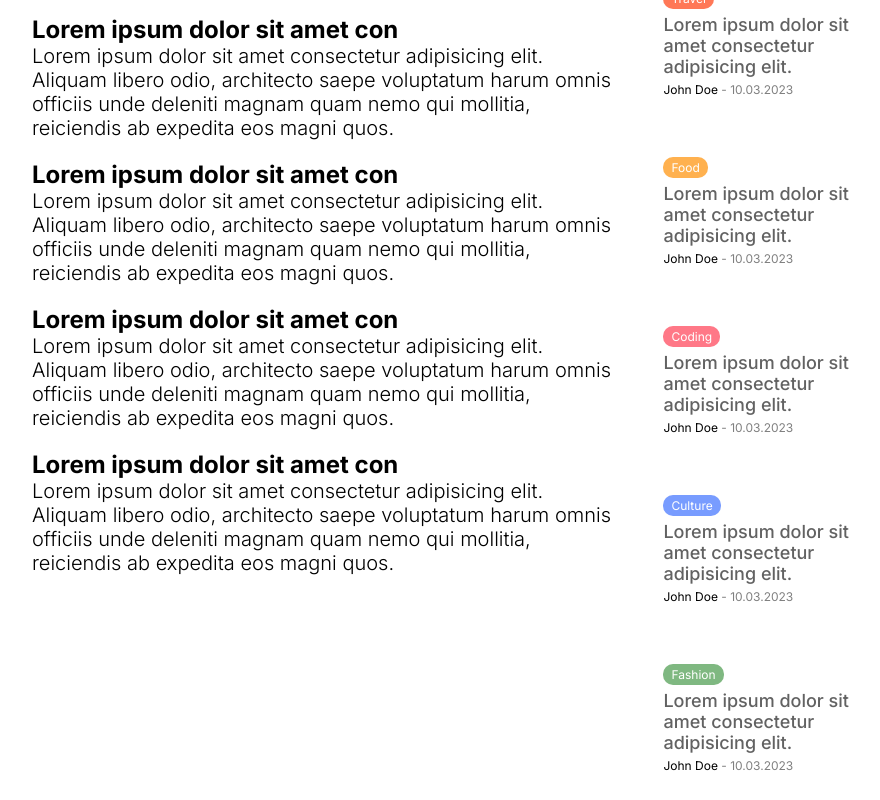
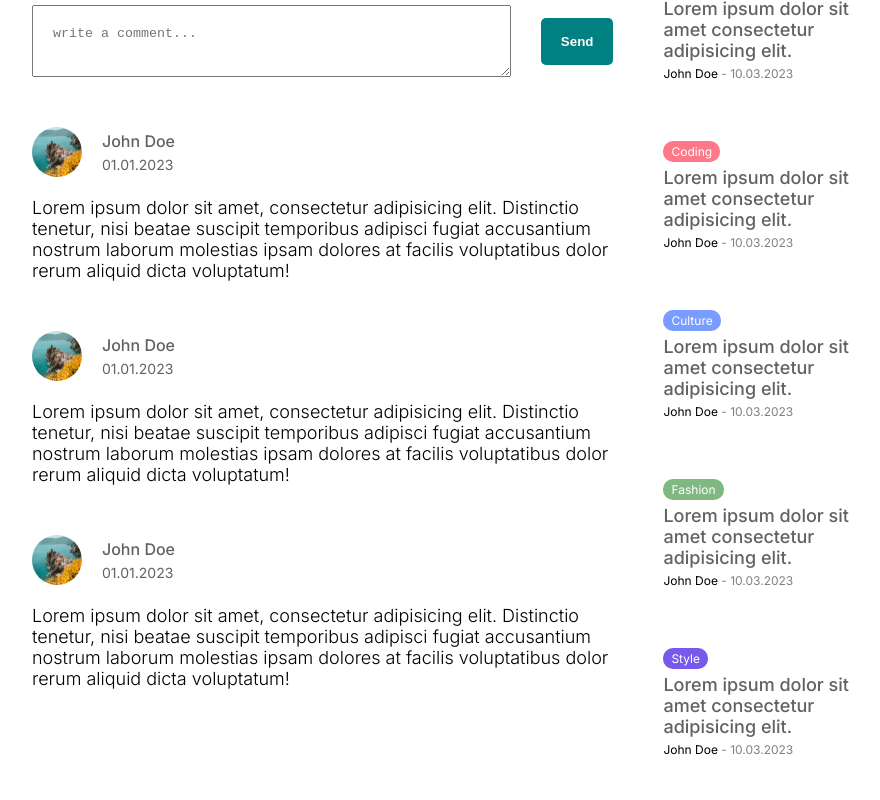
Before and after one commit to Kkinod/BNF-Blog, a Next.js app: page /login in a window 1280 px wide. Shown: the part 900-1700 px from the top of the page, without its empty margins (176-1056 px from the left). Built offline with nearby package versions, Linux system fonts and the light colour scheme.

Commit message:
add Comments component

```diff
--- a/src/app/[slug]/page.tsx
+++ b/src/app/[slug]/page.tsx
@@ -1,5 +1,6 @@
 import Image from "next/image";
 import { Menu } from "@/components/Menu/Menu";
+import { Comments } from "@/components/ATOMIC_DESIGN/molecules/Comments/Comments";
 import "./singlePage.css";
 
 const SinglePage = () => {
@@ -38,24 +39,9 @@ const SinglePage = () => {
 							architecto saepe voluptatum harum omnis officiis unde deleniti magnam quam nemo qui
 							mollitia, reiciendis ab expedita eos magni quos.
 						</p>
-						<h2>Lorem ipsum dolor sit amet con</h2>
-						<p>
-							Lorem ipsum dolor sit amet consectetur adipisicing elit. Aliquam libero odio,
-							architecto saepe voluptatum harum omnis officiis unde deleniti magnam quam nemo qui
-							mollitia, reiciendis ab expedita eos magni quos.
-						</p>
-						<h2>Lorem ipsum dolor sit amet con</h2>
-						<p>
-							Lorem ipsum dolor sit amet consectetur adipisicing elit. Aliquam libero odio,
-							architecto saepe voluptatum harum omnis officiis unde deleniti magnam quam nemo qui
-							mollitia, reiciendis ab expedita eos magni quos.
-						</p>
-						<h2>Lorem ipsum dolor sit amet con</h2>
-						<p>
-							Lorem ipsum dolor sit amet consectetur adipisicing elit. Aliquam libero odio,
-							architecto saepe voluptatum harum omnis officiis unde deleniti magnam quam nemo qui
-							mollitia, reiciendis ab expedita eos magni quos.
-						</p>
+					</div>
+					<div className="content__comment">
+						<Comments />
 					</div>
 				</div>
 				<Menu />
--- a/src/app/[slug]/singlePage.css
+++ b/src/app/[slug]/singlePage.css
@@ -1,7 +1,7 @@
 .singlePage__infoContainer {
 	display: flex;
 	align-items: center;
-	gap: 50px;
+	gap: 3.125rem;
 }
 
 .singlePage__textContainer {
@@ -9,19 +9,31 @@
 }
 
 .singlePage__textTitle {
-	font-size: 64px;
-	margin-bottom: 50px;
+	font-size: 4rem;
+	margin-bottom: 3.125rem;
+
+	@media screen and (max-width: 96rem) {
+		font-size: 3.375rem;
+	}
+
+	@media screen and (max-width: 80rem) {
+		font-size: 48px;
+	}
+
+	@media screen and (max-width: 40rem) {
+		font-size: 36px;
+	}
 }
 
 .text__userContainer {
 	display: flex;
 	align-items: center;
-	gap: 20px;
+	gap: 1.25rem;
 }
 
 .text__userImageContainer {
-	width: 50px;
-	height: 50px;
+	width: 3.125rem;
+	height: 3.125rem;
 	position: relative;
 }
 
@@ -38,14 +50,18 @@
 }
 
 .text__userName {
-	font-size: 20px;
+	font-size: 1.25rem;
 	font-weight: 500;
 }
 
 .singlePage__imageContainer {
+	position: relative;
+	height: 21.875rem;
 	flex: 1;
-	height: 350px;
-	position: relative;
+
+	@media screen and (max-width: 64rem) {
+		display: none;
+	}
 }
 
 .singlePage__image {
@@ -54,41 +70,20 @@
 
 .singlePage__content {
 	display: flex;
-	gap: 50px;
+	gap: 3.125rem;
 }
 
 .content__post {
 	flex: 5;
-	margin-top: 60px;
+	margin-top: 3.75rem;
 }
 
 .content__postDescription p {
-	font-size: 20px;
+	margin-bottom: 1.25rem;
+	font-size: 1.25rem;
 	font-weight: 300;
-	margin-bottom: 20px;
-}
 
-@media screen and (max-width: 1536px) {
-	.title {
-		font-size: 54px;
+	@media screen and (max-width: 40rem) {
+		font-size: 1.125rem;
 	}
 }
-@media screen and (max-width: 1280px) {
-	.title {
-		font-size: 48px;
-	}
-}
-@media screen and (max-width: 1024px) {
-	.imageContainer {
-		display: none;
-	}
-}
-@media screen and (max-width: 640px) {
-	.title {
-		font-size: 36px;
-	}
-
-	.description p {
-		font-size: 18px;
-	}
-}
--- a/src/app/globals.css
+++ b/src/app/globals.css
@@ -41,6 +41,8 @@
 	--breakpoint-desktop: 80rem;
 	/* 1440px */
 	--breakpoint-desktop1440: 90rem;
+	/* 1536px */
+	--breakpoint-desktop1440: 96rem;
 	/* 1700px */
 	--breakpoint-desktop1700: 106.25rem;
 	/* 1920px */
--- /dev/null
+++ b/src/components/ATOMIC_DESIGN/molecules/Comments/Comments.tsx
@@ -0,0 +1,67 @@
+import Link from "next/link";
+import "./comments.css";
+import Image from "next/image";
+
+export const Comments = () => {
+	const status = "authenticate";
+
+	return (
+		<div className="comments__container">
+			<h1 className="comment__title"></h1>
+			{status === "authenticate" ? (
+				<div className="comment__write">
+					<textarea placeholder="write a comment..." className="comment__input" />
+					<button className="comment__button">Send</button>
+				</div>
+			) : (
+				<Link href="/" className="comment__login">
+					Login to write a comment
+				</Link>
+			)}
+			<div className="comments__list">
+				<div className="comment">
+					<div className="comment__user">
+						<Image src="/p1.jpeg" alt="" width={50} height={50} className="comment__image" />
+						<div className="comment__userInfo">
+							<span className="comment__username">John Doe</span>
+							<span className="comment__date">01.01.2023</span>
+						</div>
+					</div>
+					<p className="comment_description">
+						Lorem ipsum dolor sit amet, consectetur adipisicing elit. Distinctio tenetur, nisi
+						beatae suscipit temporibus adipisci fugiat accusantium nostrum laborum molestias ipsam
+						dolores at facilis voluptatibus dolor rerum aliquid dicta voluptatum!
+					</p>
+				</div>
+				<div className="comment">
+					<div className="comment__user">
+						<Image src="/p1.jpeg" alt="" width={50} height={50} className="comment__image" />
+						<div className="comment__userInfo">
+							<span className="comment__username">John Doe</span>
+							<span className="comment__date">01.01.2023</span>
+						</div>
+					</div>
+					<p className="comment_description">
+						Lorem ipsum dolor sit amet, consectetur adipisicing elit. Distinctio tenetur, nisi
+						beatae suscipit temporibus adipisci fugiat accusantium nostrum laborum molestias ipsam
+						dolores at facilis voluptatibus dolor rerum aliquid dicta voluptatum!
+					</p>
+				</div>
+				<div className="comment">
+					<div className="comment__user">
+						<Image src="/p1.jpeg" alt="" width={50} height={50} className="comment__image" />
+						<div className="comment__userInfo">
+							<span className="comment__username">John Doe</span>
+							<span className="comment__date">01.01.2023</span>
+						</div>
+					</div>
+					<p className="comment_description">
+						Lorem ipsum dolor sit amet, consectetur adipisicing elit. Distinctio tenetur, nisi
+						beatae suscipit temporibus adipisci fugiat accusantium nostrum laborum molestias ipsam
+						dolores at facilis voluptatibus dolor rerum aliquid dicta voluptatum!
+					</p>
+				</div>
+			</div>
+		</div>
+	);
+};
--- /dev/null
+++ b/src/components/ATOMIC_DESIGN/molecules/Comments/comments.css
@@ -0,0 +1,70 @@
+.comments__container {
+	margin-top: 3.125rem;
+}
+
+.comment__title {
+	color: var(--softTextColor);
+	margin-bottom: 1.875rem;
+}
+
+.comment__write {
+	display: flex;
+	justify-content: space-between;
+	align-items: center;
+	gap: 1.875rem;
+}
+
+.comment__input {
+	width: 100%;
+	padding: 1.25rem;
+}
+
+.comment__button {
+	padding: 1rem 1.25rem;
+	border: none;
+	border-radius: 5px;
+	background-color: teal;
+	color: white;
+	font-weight: bold;
+	cursor: pointer;
+}
+
+.comments__list {
+	margin-top: 3.125rem;
+}
+
+.comment {
+	margin-bottom: 3.125rem;
+}
+
+.comment__user {
+	display: flex;
+	align-items: center;
+	margin-bottom: 1.25rem;
+	gap: 1.25rem;
+}
+
+.comment__image {
+	border-radius: 50%;
+	object-fit: cover;
+}
+
+.comment__userInfo {
+	display: flex;
+	flex-direction: column;
+	gap: 5px;
+	color: var(--softTextColor);
+}
+
+.comment__username {
+	font-weight: 500;
+}
+
+.comment__date {
+	font-size: 0.875rem;
+}
+
+.comment_description {
+	font-size: 1.125rem;
+	font-weight: 300;
+}
```
